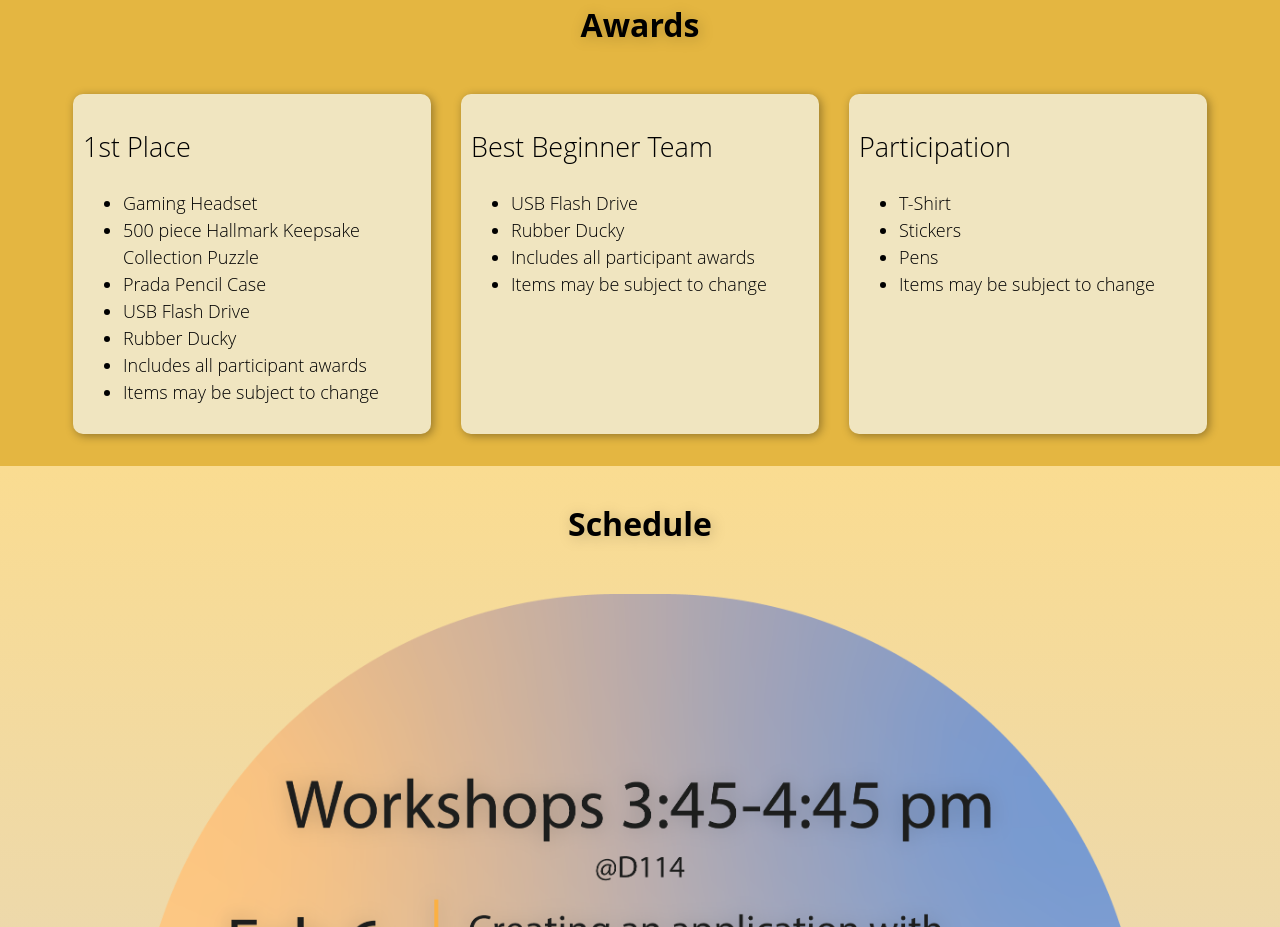
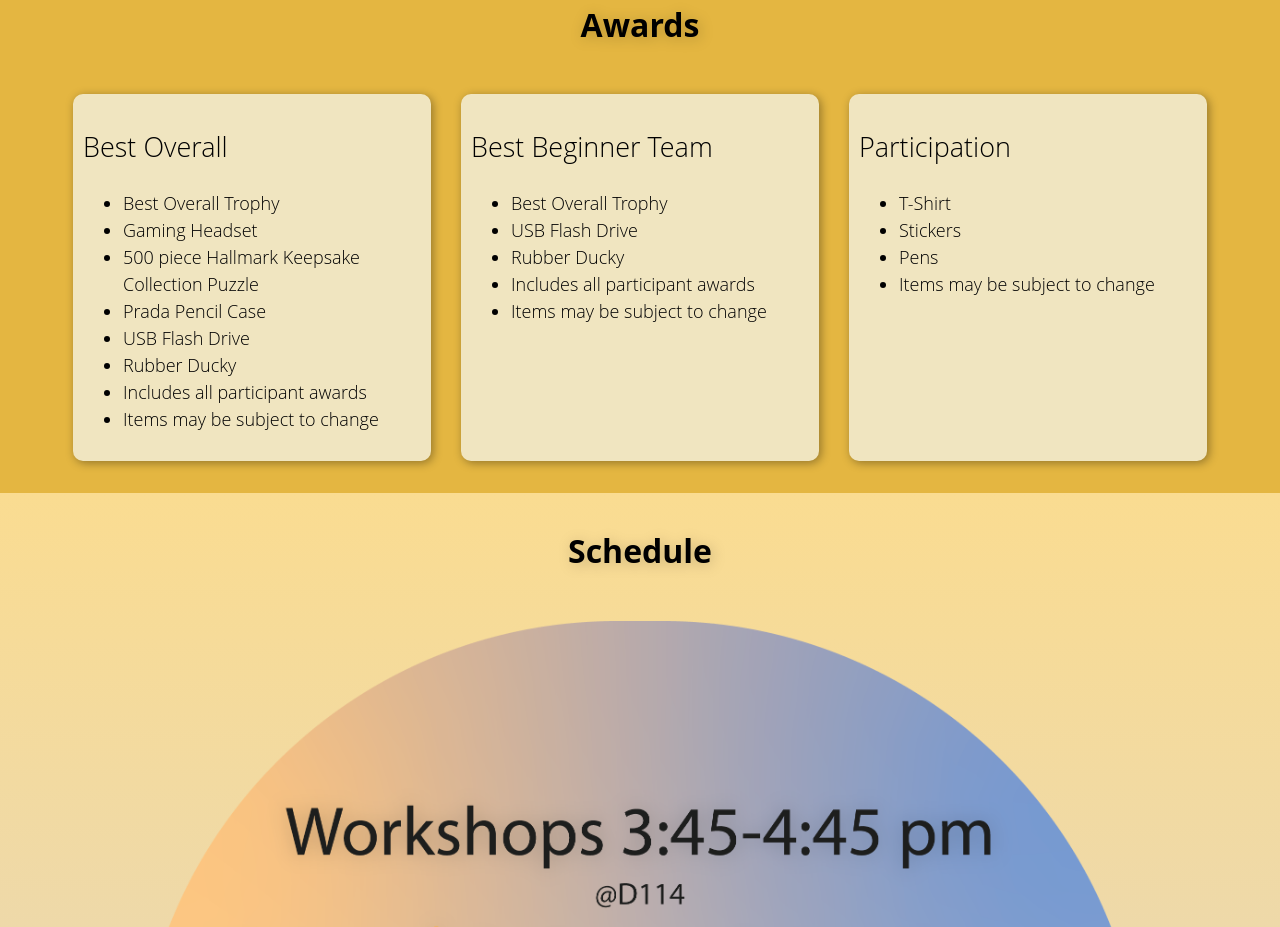
Before and after one commit to AlhambraHacksMoor/mashacks.github.io, a plain HTML site: page index.html in a window 1280 px wide. Shown: the part 2053-2980 px from the top of the page. Drawn offline with Linux system fonts and the light colour scheme.

Commit message:
prize update

```diff
--- a/index.html
+++ b/index.html
@@ -3,7 +3,7 @@
 
 <head>
     <meta name="viewport" content="width=device-width, initial-scale=1">
-    <title>Alhambra Hacks Moor</title>
+    <title>AlhambraHacksMoor</title>
     <link rel="icon" type="image/png" href="assets/designs/favicon.png">
     <link rel="stylesheet" href="style.css">
 </head>
@@ -121,8 +121,9 @@
             <br>
             <div id="PrizeGrid">
                 <div class="Prizecontainer">
-                    <h2>1st Place</h2>
+                    <h2>Best Overall</h2>
                     <ul>
+                        <li>Best Overall Trophy</li>
                         <li>Gaming Headset</li>
                         <li>500 piece Hallmark Keepsake Collection Puzzle</li>
                         <li>Prada Pencil Case</li>
@@ -135,6 +136,7 @@
                 <div class="Prizecontainer">
                     <h2>Best Beginner Team</h2>
                     <ul>
+                        <li>Best Overall Trophy</li>
                         <li>USB Flash Drive</li>
                         <li>Rubber Ducky</li>
                         <li>Includes all participant awards</li>
```
